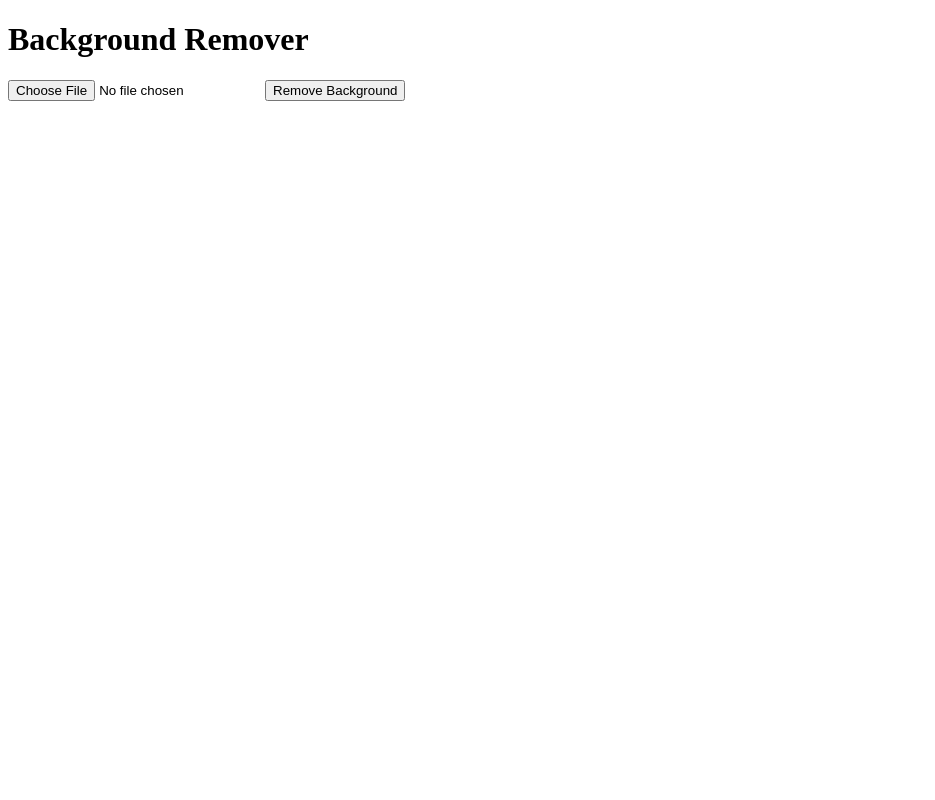
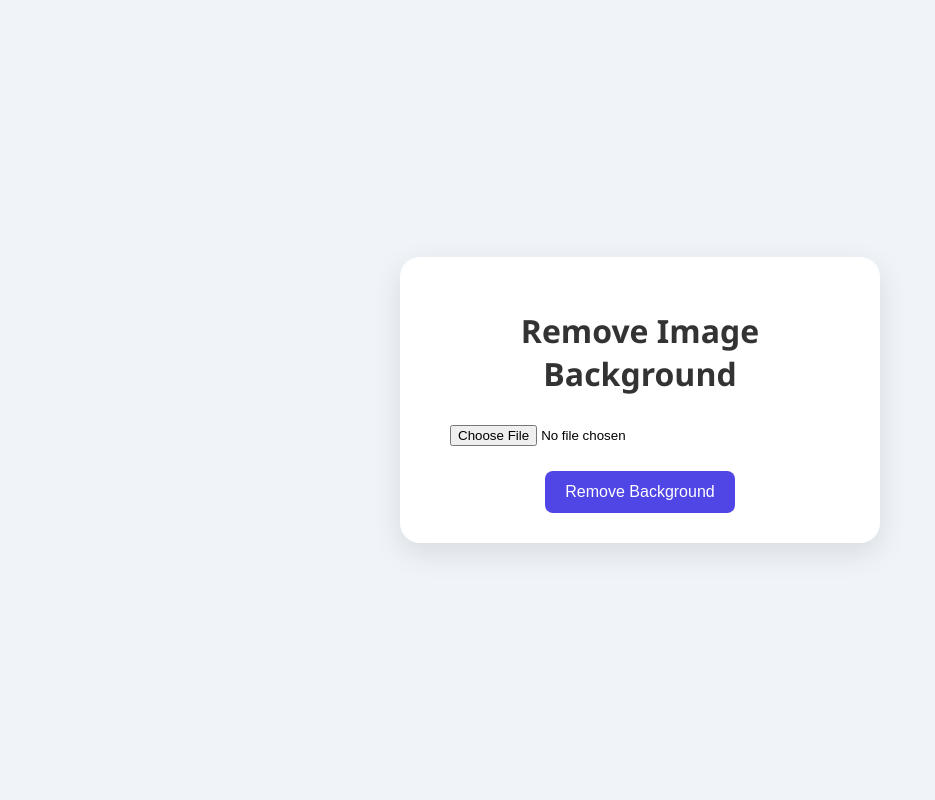
Before and after one commit to Kundank7/background-remover, a Flask app: page / in a window 1280 px wide. Shown: the whole page, without its empty margins (0-935 px from the left). Run offline with Flask 3, Linux system fonts and the light colour scheme.

Commit message:
index.html

```diff
--- a/templates/index.html
+++ b/templates/index.html
@@ -1,78 +1,140 @@
 <!DOCTYPE html>
 <html lang="en">
 <head>
-    <meta charset="UTF-8">
+  <meta charset="UTF-8" />
+  <meta name="viewport" content="width=device-width, initial-scale=1.0" />
   <title>Background Remover</title>
+  <style>
+    body {
+      font-family: 'Segoe UI', Tahoma, Geneva, Verdana, sans-serif;
+      background: #f0f4f8;
+      display: flex;
+      justify-content: center;
+      align-items: center;
+      height: 100vh;
+      margin: 0;
+    }
+
+    .container {
+      background: #fff;
+      padding: 30px 40px;
+      border-radius: 20px;
+      box-shadow: 0 10px 30px rgba(0, 0, 0, 0.1);
+      text-align: center;
+      max-width: 400px;
+      width: 100%;
+    }
+
+    h1 {
+      margin-bottom: 20px;
+      color: #333;
+    }
+
+    input[type="file"] {
+      padding: 10px;
+      width: 100%;
+      margin-bottom: 15px;
+    }
+
+    button {
+      background-color: #4f46e5;
+      color: white;
+      padding: 12px 20px;
+      border: none;
+      border-radius: 8px;
+      cursor: pointer;
+      font-size: 16px;
+      transition: 0.3s ease;
+    }
+
+    button:hover {
+      background-color: #3730a3;
+    }
+
+    progress {
+      width: 100%;
+      height: 20px;
+      margin-top: 20px;
+    }
+
+    img {
+      margin-top: 20px;
+      max-width: 100%;
+      border-radius: 12px;
+      box-shadow: 0 5px 15px rgba(0, 0, 0, 0.1);
+    }
+
+    .loader-text {
+      margin-top: 10px;
+      font-weight: 500;
+      color: #555;
+    }
+  </style>
 </head>
 <body>
-    <h1>Background Remover</h1>
-    <form enctype="multipart/form-data">
-        <input type="file" name="image" accept="image/*" required>
+  <div class="container">
+    <h1>Remove Image Background</h1>
+    <form id="upload-form" enctype="multipart/form-data">
+      <input type="file" name="image" accept="image/*" required />
       <button type="submit">Remove Background</button>
     </form>
 
-    <!-- Progress Bar -->
-    <div id="progress-container" style="display:none; margin-top: 20px;">
-        <label>Removing background...</label>
-        <progress id="progress-bar" value="0" max="100" style="width: 100%;"></progress>
+    <div id="progress-container" style="display:none;">
+      <progress id="progress-bar" value="0" max="100"></progress>
+      <div class="loader-text">Processing...</div>
     </div>
 
-    <!-- Result -->
-    <div id="result" style="margin-top: 20px;"></div>
+    <div id="result"></div>
+  </div>
 
   <script>
-        document.querySelector('form').onsubmit = async function(event) {
+    const form = document.getElementById('upload-form');
+    const progressBar = document.getElementById('progress-bar');
+    const progressContainer = document.getElementById('progress-container');
+    const resultDiv = document.getElementById('result');
+
+    form.onsubmit = async (event) => {
       event.preventDefault();
-            const formData = new FormData(this);
+      const formData = new FormData(form);
 
-            const progressBar = document.getElementById("progress-bar");
-            const progressContainer = document.getElementById("progress-container");
-            const resultDiv = document.getElementById("result");
-
-            // Reset progress
       progressBar.value = 0;
       progressContainer.style.display = 'block';
       resultDiv.innerHTML = '';
 
-            // Simulate progress bar
-            let simulatedProgress = 0;
+      let fakeProgress = 0;
       const interval = setInterval(() => {
-                if (simulatedProgress < 95) {
-                    simulatedProgress += Math.floor(Math.random() * 5) + 1;
-                    progressBar.value = simulatedProgress;
+        if (fakeProgress < 95) {
+          fakeProgress += Math.floor(Math.random() * 5);
+          progressBar.value = fakeProgress;
         }
       }, 200);
 
       try {
         const response = await fetch('/remove-bg', {
           method: 'POST',
-                    body: formData
+          body: formData,
         });
 
-                if (!response.ok) {
-                    throw new Error("Something went wrong!");
-                }
+        if (!response.ok) throw new Error("Something went wrong!");
 
         const blob = await response.blob();
         const url = URL.createObjectURL(blob);
+
+        clearInterval(interval);
+        progressBar.value = 100;
+
         const img = document.createElement('img');
         img.src = url;
-                img.style.maxWidth = "100%";
-
-                // Show result image
-                clearInterval(interval);
-                progressBar.value = 100;
         resultDiv.appendChild(img);
 
-                // Trigger automatic download
+        // Auto download
         const downloadLink = document.createElement('a');
         downloadLink.href = url;
         downloadLink.download = 'background_removed.png';
         downloadLink.click();
-
-            } catch (error) {
+      } catch (err) {
         clearInterval(interval);
-                alert("Error: " + error.message);
+        alert("Error: " + err.message);
       }
     };
   </script>
```
Lines whose indentation alone changed are shown as unchanged.
